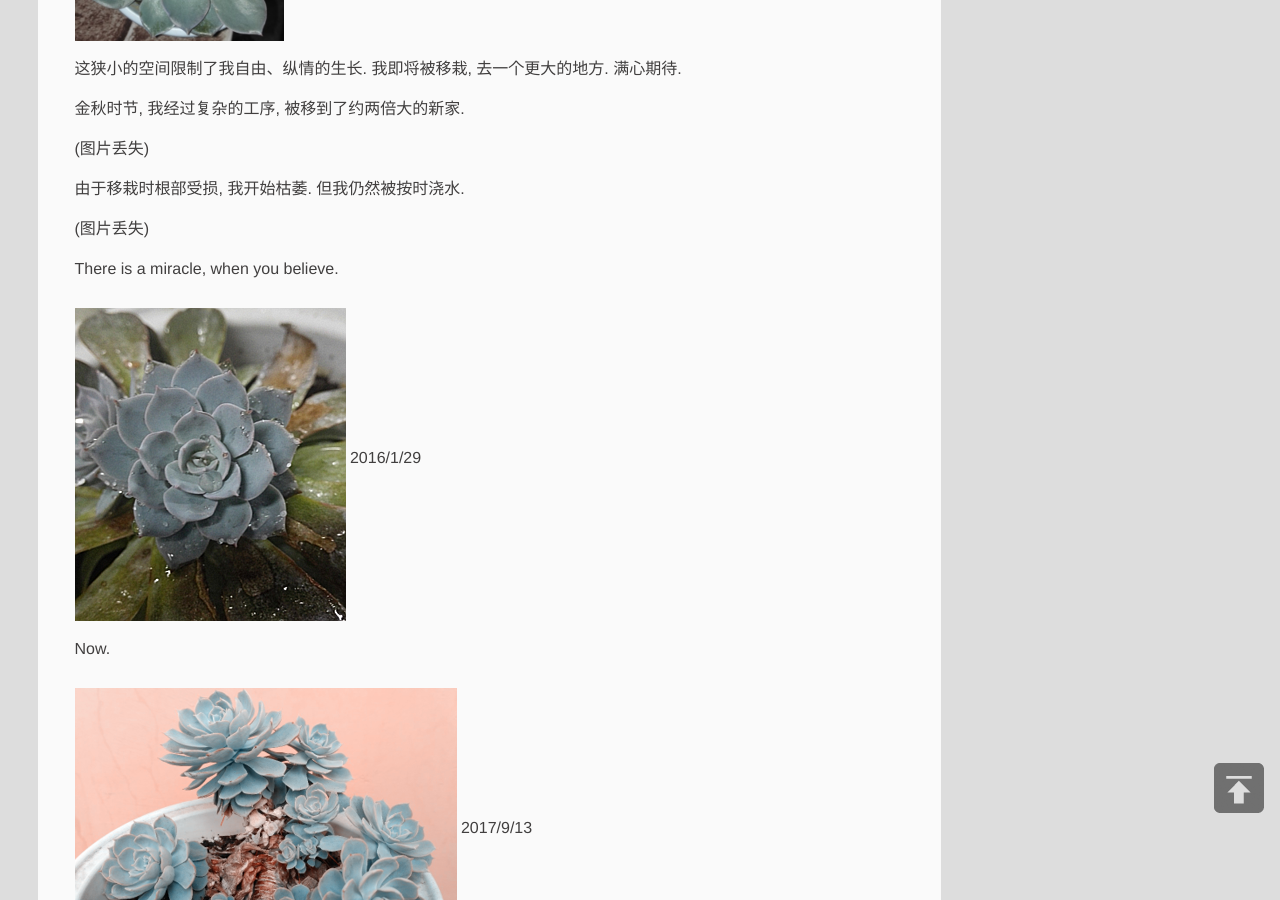
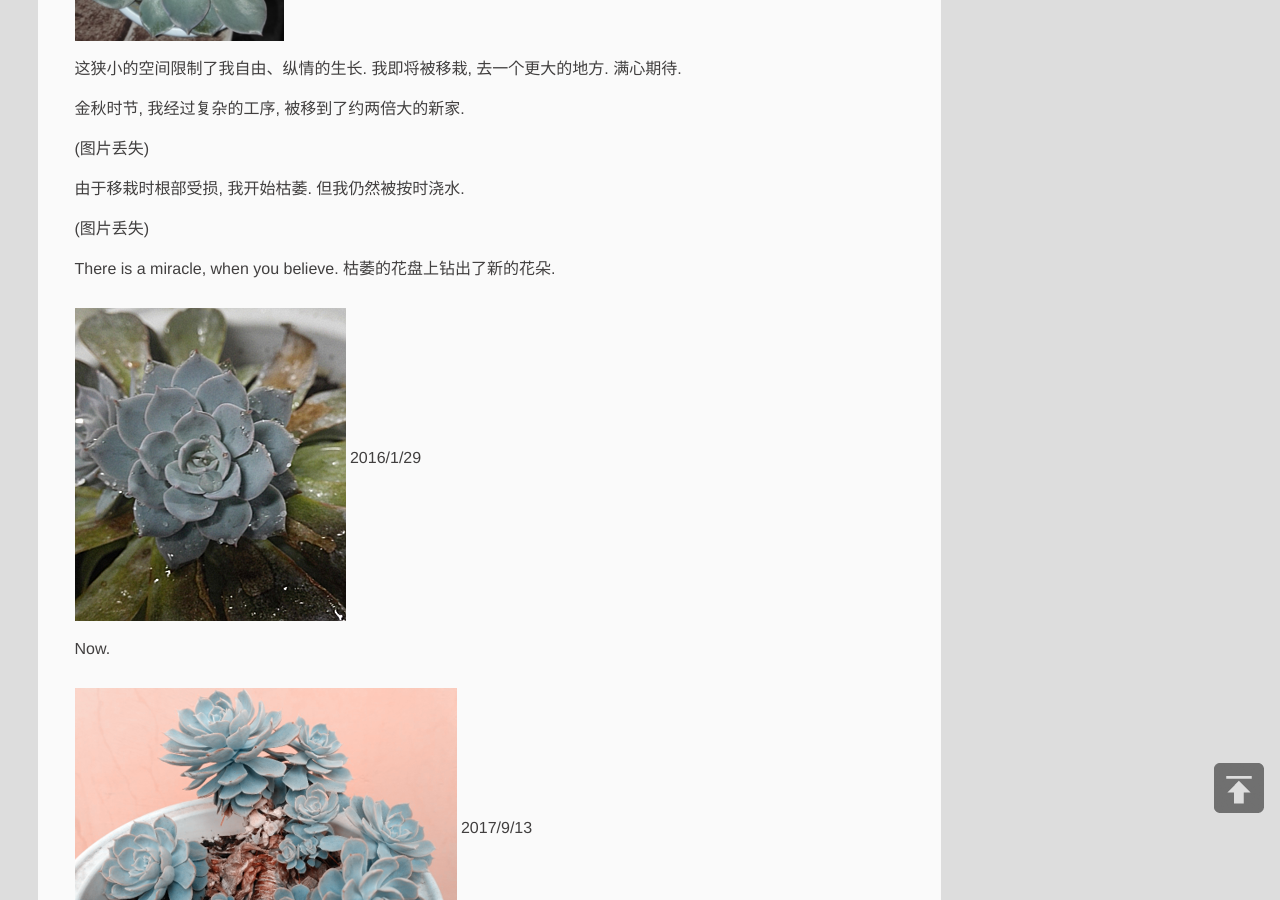
Before and after one commit to PAULYZHENG/paulyzheng.github.io, a Jekyll site: the page built from _posts/2017-09-13-My Flower and I.md, in a window 1280 px wide and 900 px high, scrolled down 1061 px. Built offline with Jekyll 4.4.1, drawn with Linux system fonts in a browser that asks for light colours.

Commit message:
Update 2017-09-13-My Flower and I.md

```diff
--- a/_posts/2017-09-13-My Flower and I.md
+++ b/_posts/2017-09-13-My Flower and I.md
@@ -35,7 +35,7 @@ Please forgive me for using Chinese for the time being.
 
 (图片丢失)
 
-There is a miracle, when you believe.
+There is a miracle, when you believe. 枯萎的花盘上钻出了新的花朵.
 
 ![]( https://paulyzheng.github.io/img/My Flower and I_3.png) 2016/1/29
 
```
